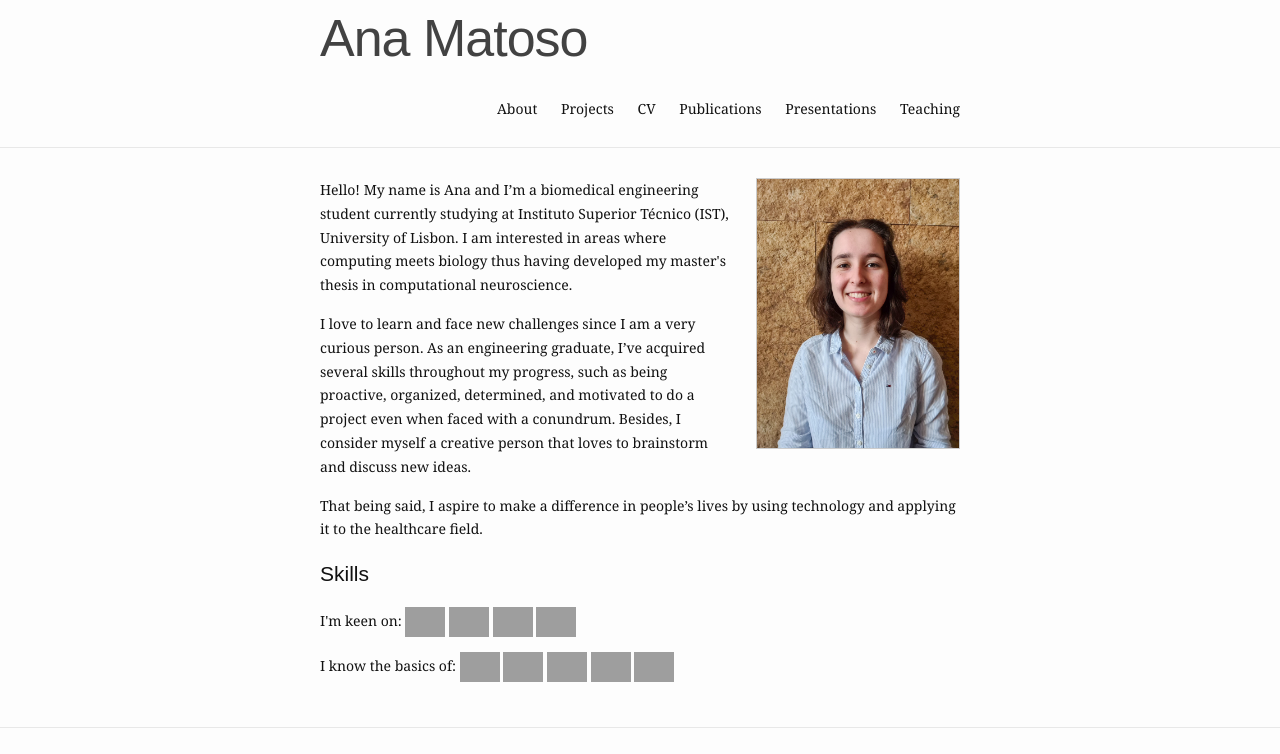
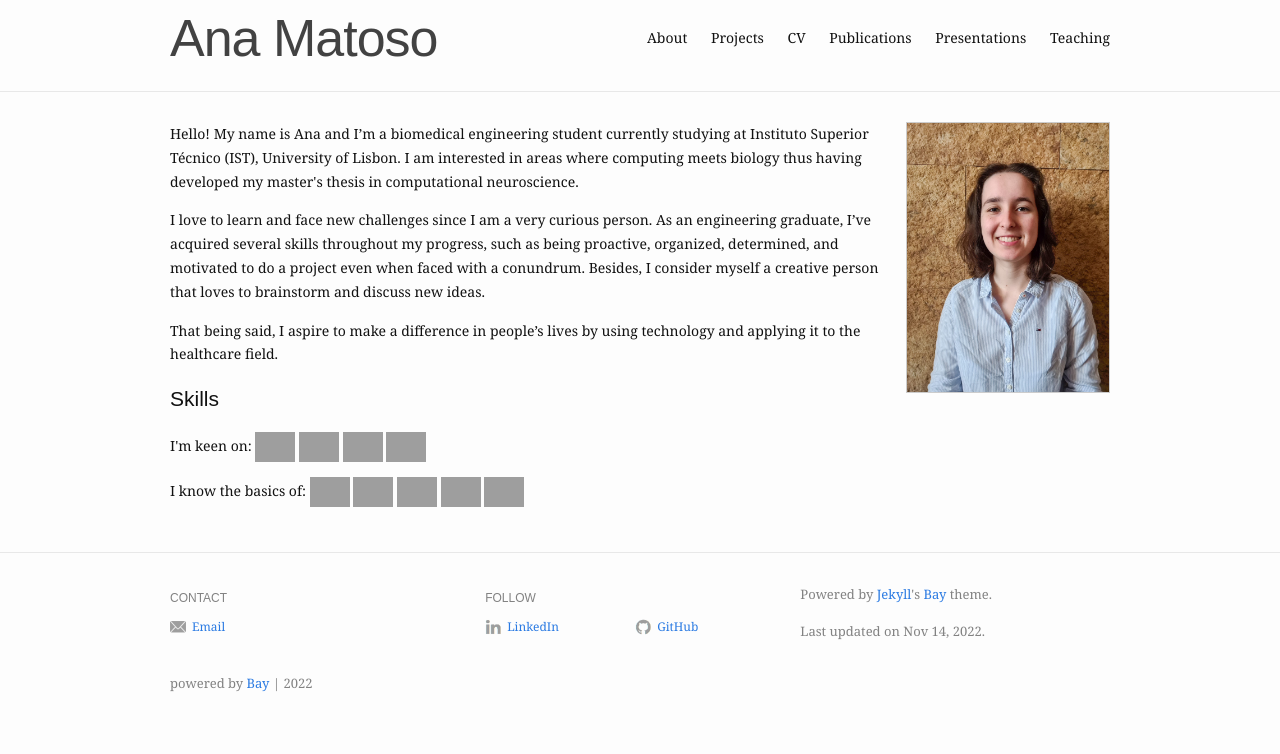
Before and after one commit to ZhanweiGao/1bestzhanweigao.github.io, a Jekyll site: the page built from index.md, in a window 1280 px wide. Shown: the top 754 px of the page. Built offline with Jekyll 4.4.1, drawn with Linux system fonts in a browser that asks for light colours; grey boxes are pictures that could not be loaded.

Commit message:
Update _base.scss

```diff
--- a/_sass/_base.scss
+++ b/_sass/_base.scss
@@ -177,8 +177,8 @@ pre {
  * Wrapper
  */
 .wrapper {
-  max-width: -webkit-calc(700px - (#{$spacing-unit} * 2));
-  max-width:         calc(700px - (#{$spacing-unit} * 2));
+  max-width: -webkit-calc(1000px - (#{$spacing-unit} * 2));
+  max-width:         calc(1000px - (#{$spacing-unit} * 2));
   margin-right: auto;
   margin-left: auto;
   padding-right: $spacing-unit;
@@ -186,8 +186,8 @@ pre {
   @extend %clearfix;
 
   @include media-query($on-laptop) {
-    max-width: -webkit-calc(800px - (#{$spacing-unit}));
-    max-width:         calc(800px - (#{$spacing-unit}));
+    max-width: -webkit-calc(1000px - (#{$spacing-unit}));
+    max-width:         calc(1000px - (#{$spacing-unit}));
     padding-right: $spacing-unit / 2;
     padding-left: $spacing-unit / 2;
   }
```
